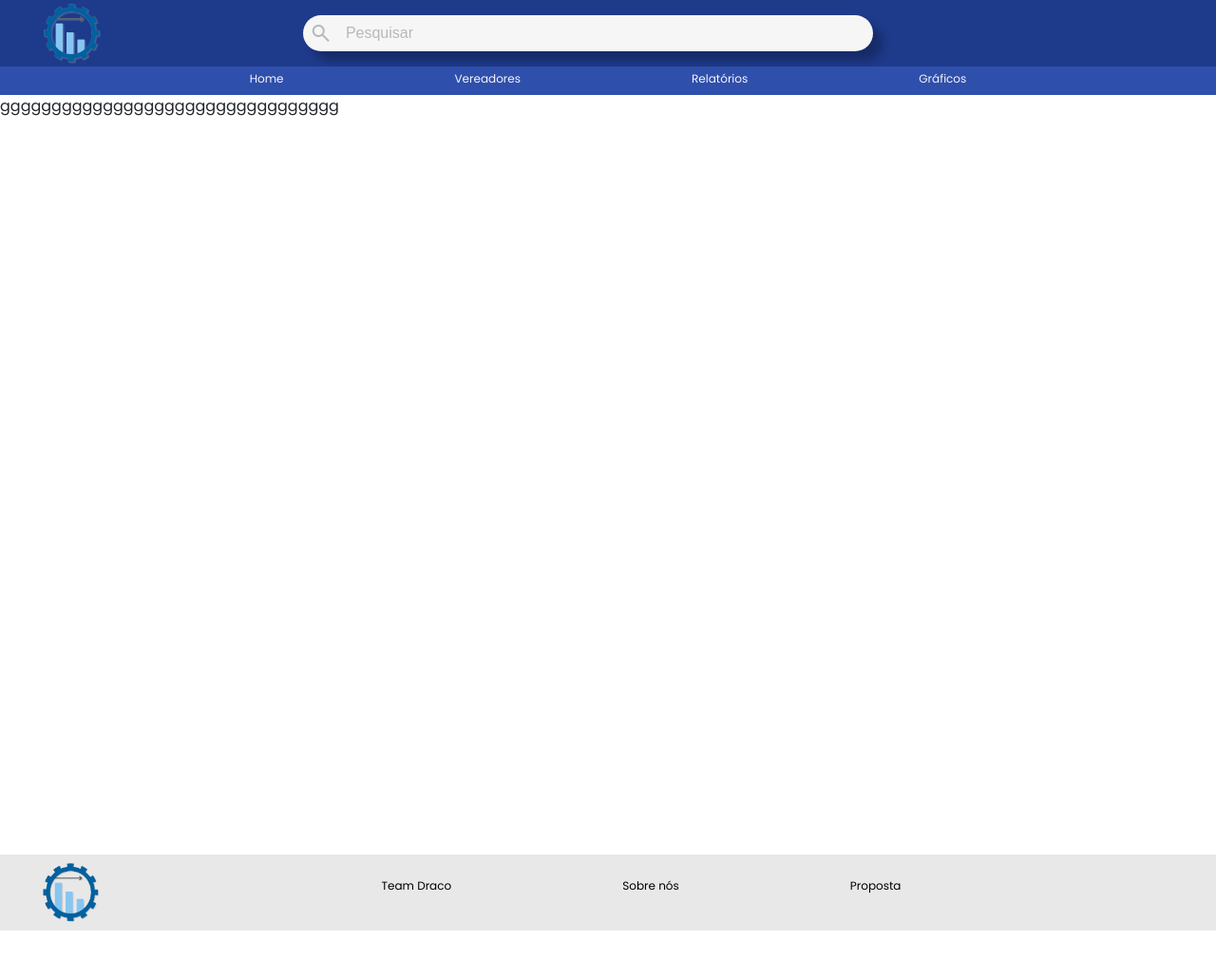
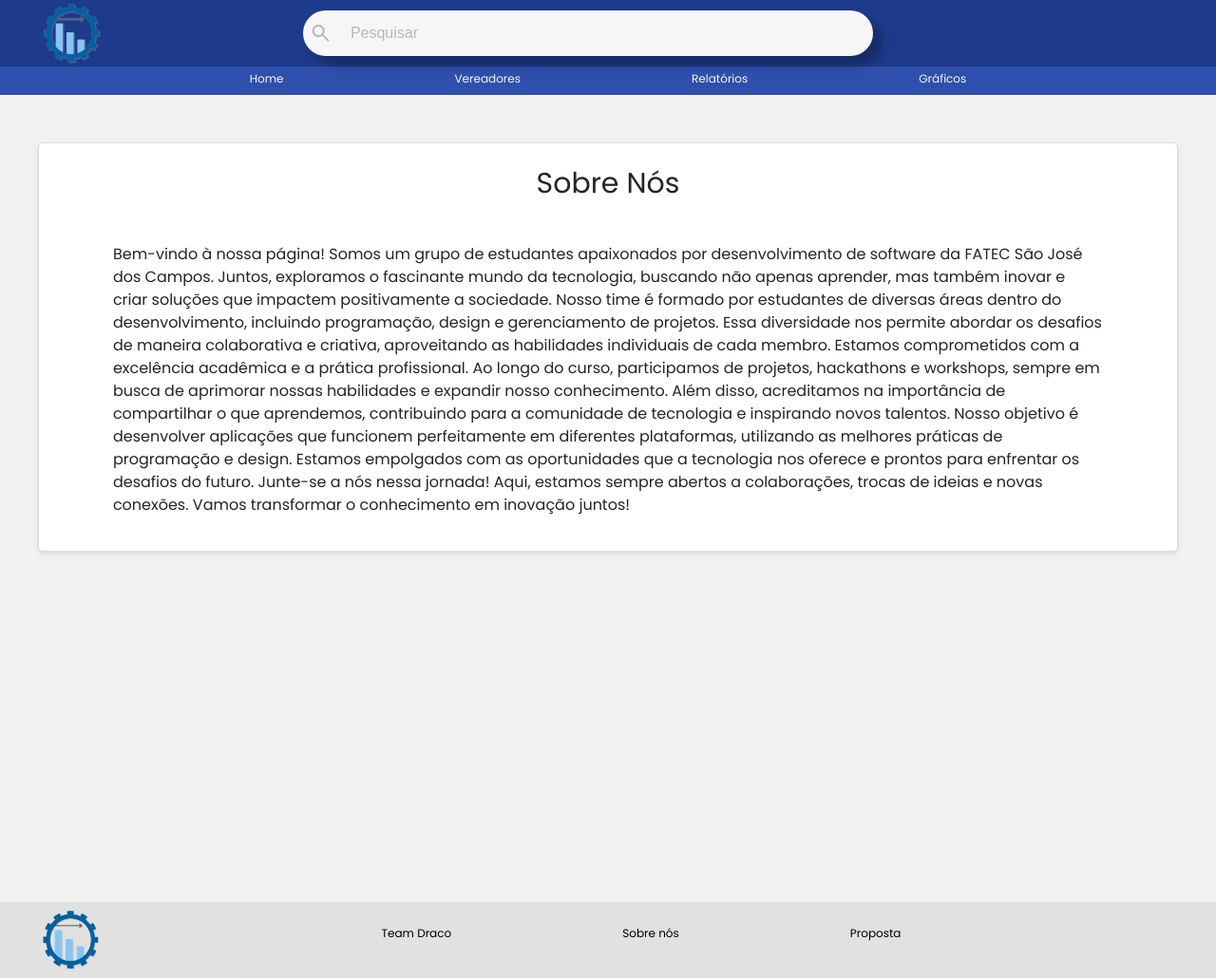
Before and after one commit to Draco-Imperium/API_FATEC1, a Flask app: page /sobrenos in a window 1280 px wide. Shown: the whole page at 95% size. Before the commit the page ends 980 px from the top, so only its background shows below. Run offline with Flask 3, Linux system fonts and the light colour scheme; some libraries are stand-ins or nearby versions.

```diff
--- a/app/static/css/relatorios.css
+++ b/app/static/css/relatorios.css
@@ -81,3 +81,29 @@ body {
     margin: 0;
     padding: 0;
 }
+.sobrenos{
+    display: flex;
+    flex-wrap: wrap;
+    justify-content: center;
+    border: 1px solid #ddd;
+    background-color: white;
+    border-radius: 5px;
+    gap: 0 80px;
+    margin-bottom: 50px;
+    margin-top: 50px;
+    box-shadow: 0 2px 5px rgba(0, 0, 0, 0.1);
+}
+.img-grupo{
+    width: 90%;
+    height: 15%;
+    box-shadow: 0 0px 5px rgba(0, 0, 0, 0.75);
+    border-radius: 5px;
+}
+.title{
+    margin-bottom: 20px;
+    font-size: 30px;
+}
+.text{
+    width: 90%;
+    margin-top: 20px;
+}
--- a/app/templates/sobrenos.html
+++ b/app/templates/sobrenos.html
@@ -4,13 +4,25 @@
     <meta charset="UTF-8">
     <meta name="viewport" content="width=device-width, initial-scale=1.0">
     {% include 'headFH.html' %}
-    <title>Home</title>
+    <title>Sobre Nós</title>
+    <link rel="stylesheet" href="{{ url_for('static', filename='css/relatorios.css') }}">
 </head>
 <body>
 {% include 'header.html' %}
 
 <main>
-ggggggggggggggggggggggggggggggggg
+    <section class="container , sobrenos">
+        <p class="title">Sobre Nós</p>
+        <p class="text">Bem-vindo à nossa página! Somos um grupo de estudantes apaixonados por desenvolvimento de software da FATEC São José dos Campos. Juntos, exploramos o fascinante mundo da tecnologia, buscando não apenas aprender, mas também inovar e criar soluções que impactem positivamente a sociedade.
+
+            Nosso time é formado por estudantes de diversas áreas dentro do desenvolvimento, incluindo programação, design e gerenciamento de projetos. Essa diversidade nos permite abordar os desafios de maneira colaborativa e criativa, aproveitando as habilidades individuais de cada membro.
+
+            Estamos comprometidos com a excelência acadêmica e a prática profissional. Ao longo do curso, participamos de projetos, hackathons e workshops, sempre em busca de aprimorar nossas habilidades e expandir nosso conhecimento. Além disso, acreditamos na importância de compartilhar o que aprendemos, contribuindo para a comunidade de tecnologia e inspirando novos talentos.
+
+            Nosso objetivo é desenvolver aplicações que funcionem perfeitamente em diferentes plataformas, utilizando as melhores práticas de programação e design. Estamos empolgados com as oportunidades que a tecnologia nos oferece e prontos para enfrentar os desafios do futuro.
+
+            Junte-se a nós nessa jornada! Aqui, estamos sempre abertos a colaborações, trocas de ideias e novas conexões. Vamos transformar o conhecimento em inovação juntos!</p>
+    </section>
 </main>
 
 {% include 'footer.html' %}
```
Also changed, not shown: app/static/images/foto_pagina_sobre_nos.jpg (added).
